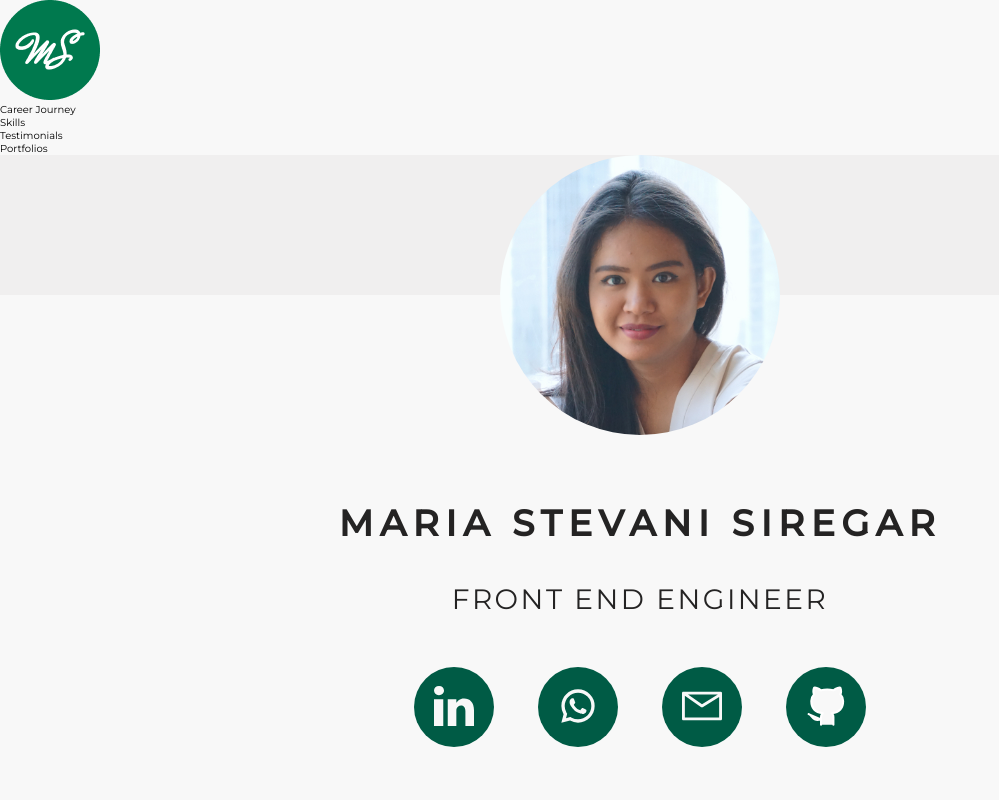
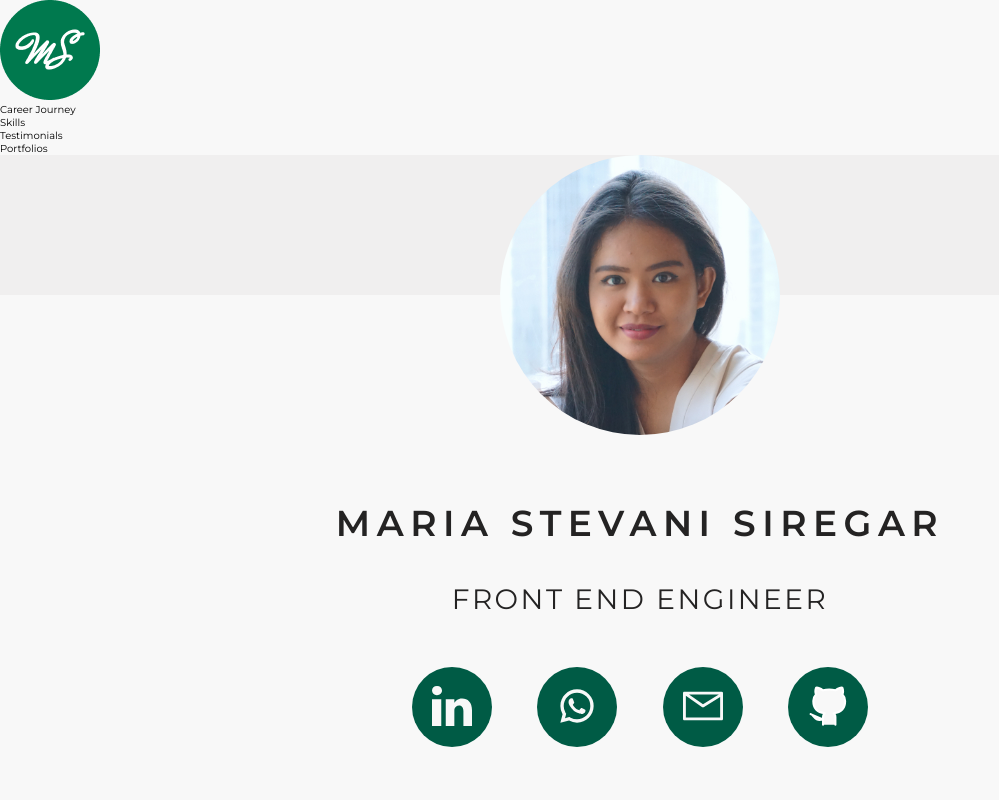
Before and after one commit to virgosama/web-resume-v2, a website: page index.html in a window 1280 px wide. Shown: the top 800 px of the page, without its empty margins (0-999 px from the left). Drawn offline with Linux system fonts and the light colour scheme.

Commit message:
font not loaded fix

```diff
--- a/index.html
+++ b/index.html
@@ -3,7 +3,7 @@
 <head>
     <meta charset="UTF-8">
     <meta name="viewport" content="width=device-width, initial-scale=1.0">
-    <link href='https://fonts.googleapis.com/css?family=Montserrat:400,500' rel='stylesheet' type='text/css'>
+    <link href='https://fonts.googleapis.com/css?family=Montserrat:400,500,600' rel='stylesheet' type='text/css'>
     <link rel="stylesheet" href="css/style.css">
     <link rel="shortcut icon" type="image/png" href="img/favicon.png">
 
--- a/sass/_base.scss
+++ b/sass/_base.scss
@@ -36,7 +36,7 @@ html {
 }
 
 body {
-  font-family: 'Montserrat', sans-serif;
+  font-family: 'Montserrat';
   font-weight: 400;
   min-height: 100vh;
   width: 100vw;
```
